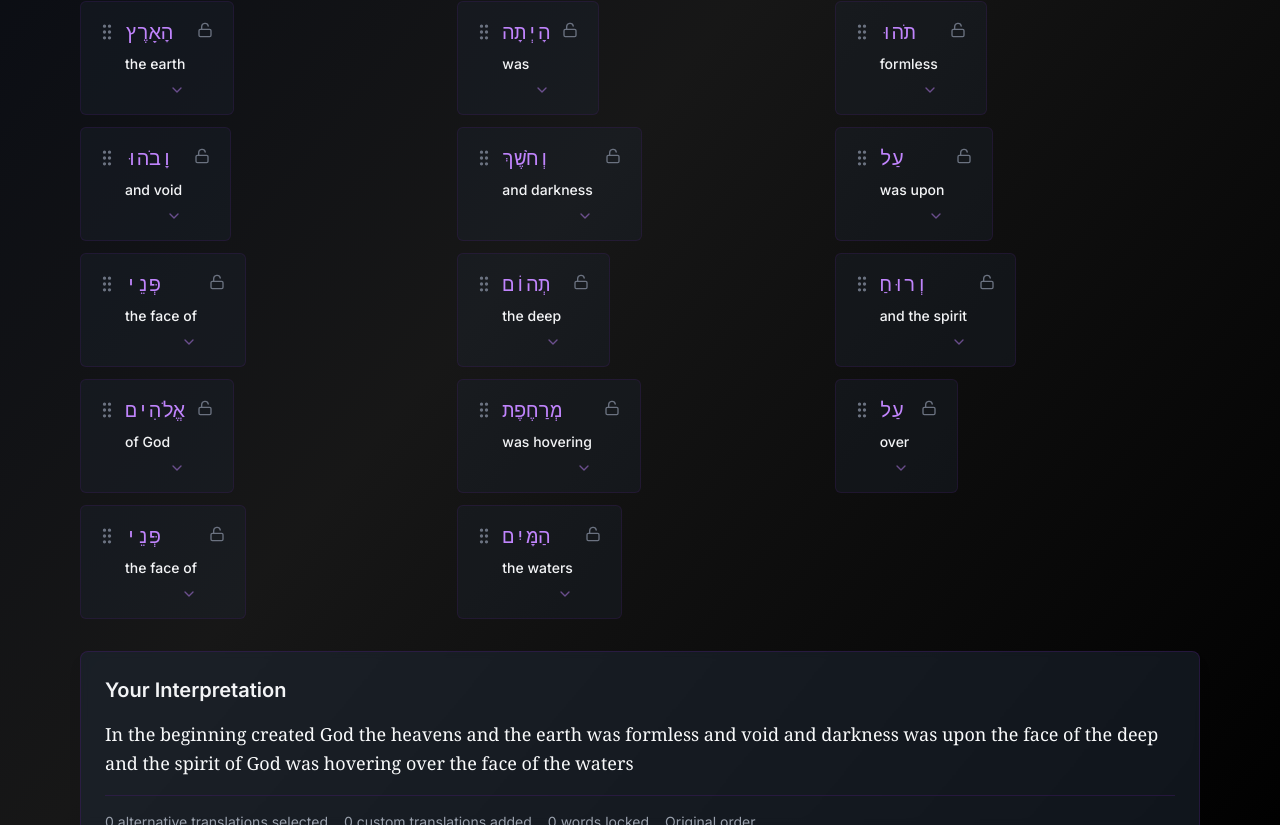
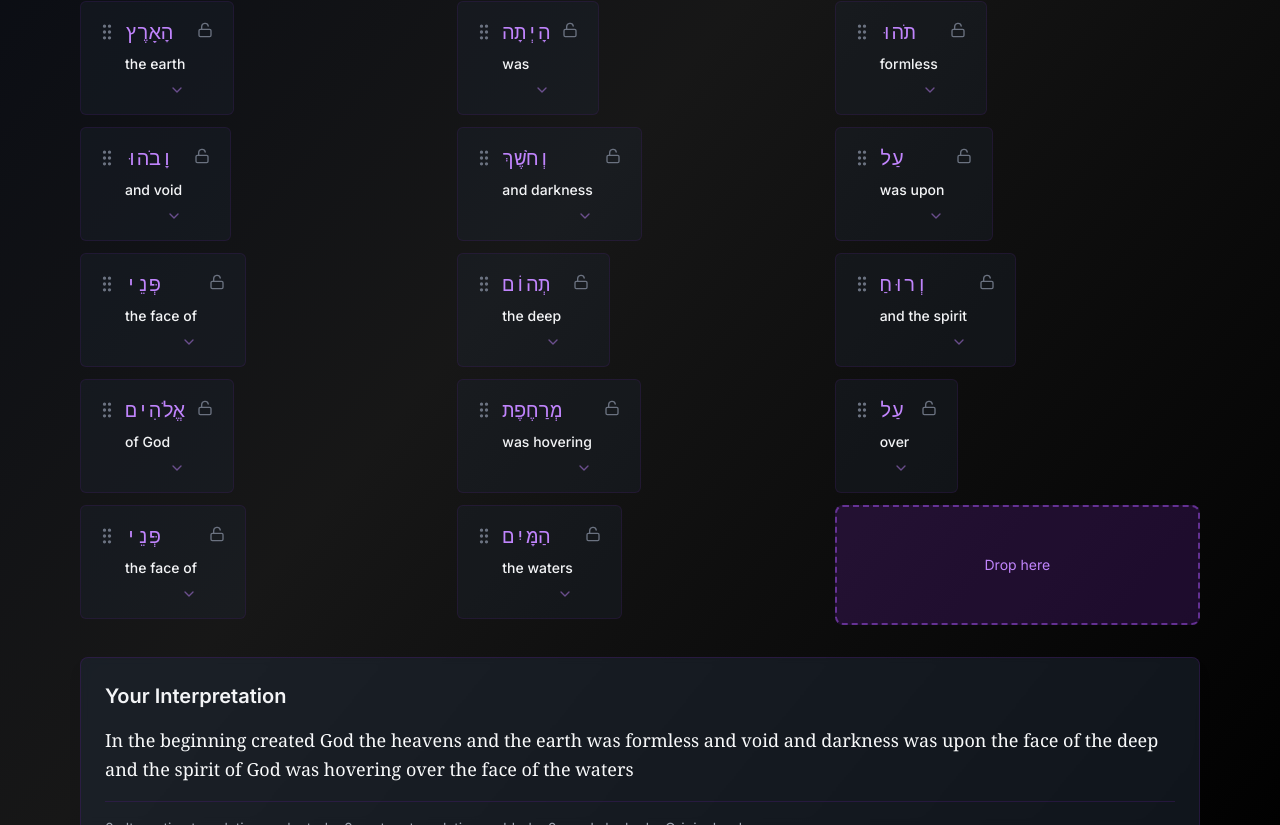
Before and after one commit to shaneatdell/dead-sea-scrolls-translator, a Next.js app: page / in a window 1280 px wide. Shown: the part 653-1478 px from the top of the page. Built offline with nearby package versions, Linux system fonts and the light colour scheme.

Commit message:
Improve drag and drop with visual drop target placeholder

```diff
--- a/app/page.tsx
+++ b/app/page.tsx
@@ -178,11 +178,11 @@ export default function Home() {
           </div>
           <DragDropContext onDragEnd={handleDragEnd}>
             <Droppable droppableId="words">
-              {(provided) => (
+              {(provided, snapshot) => (
                 <div
                   {...provided.droppableProps}
                   ref={provided.innerRef}
-                  className="grid grid-cols-1 md:grid-cols-2 lg:grid-cols-3 gap-3"
+                  className="grid grid-cols-1 md:grid-cols-2 lg:grid-cols-3 gap-3 min-h-[100px]"
                 >
                   {wordOrder.map((wordId, index) => {
                     const word = selectedSection.words.find((w) => w.id === wordId);
@@ -199,7 +199,13 @@ export default function Home() {
                             ref={provided.innerRef}
                             {...provided.draggableProps}
                             {...provided.dragHandleProps}
-                            className={`${snapshot.isDragging ? "opacity-50" : ""}`}
+                            className={`${snapshot.isDragging ? "opacity-40 scale-95" : ""} transition-all duration-200`}
+                            style={{
+                              ...provided.draggableProps.style,
+                              transform: snapshot.isDragging
+                                ? provided.draggableProps.style?.transform
+                                : provided.draggableProps.style?.transform,
+                            }}
                           >
                             <TranslationWord
                               word={word}
@@ -216,7 +222,11 @@ export default function Home() {
                       </Draggable>
                     );
                   })}
-                  {provided.placeholder}
+                  {provided.placeholder && (
+                    <div className="bg-purple-900/30 border-2 border-dashed border-purple-500/50 rounded-lg p-4 min-h-[120px] flex items-center justify-center">
+                      <span className="text-purple-400 text-sm">Drop here</span>
+                    </div>
+                  )}
                 </div>
               )}
             </Droppable>
```
